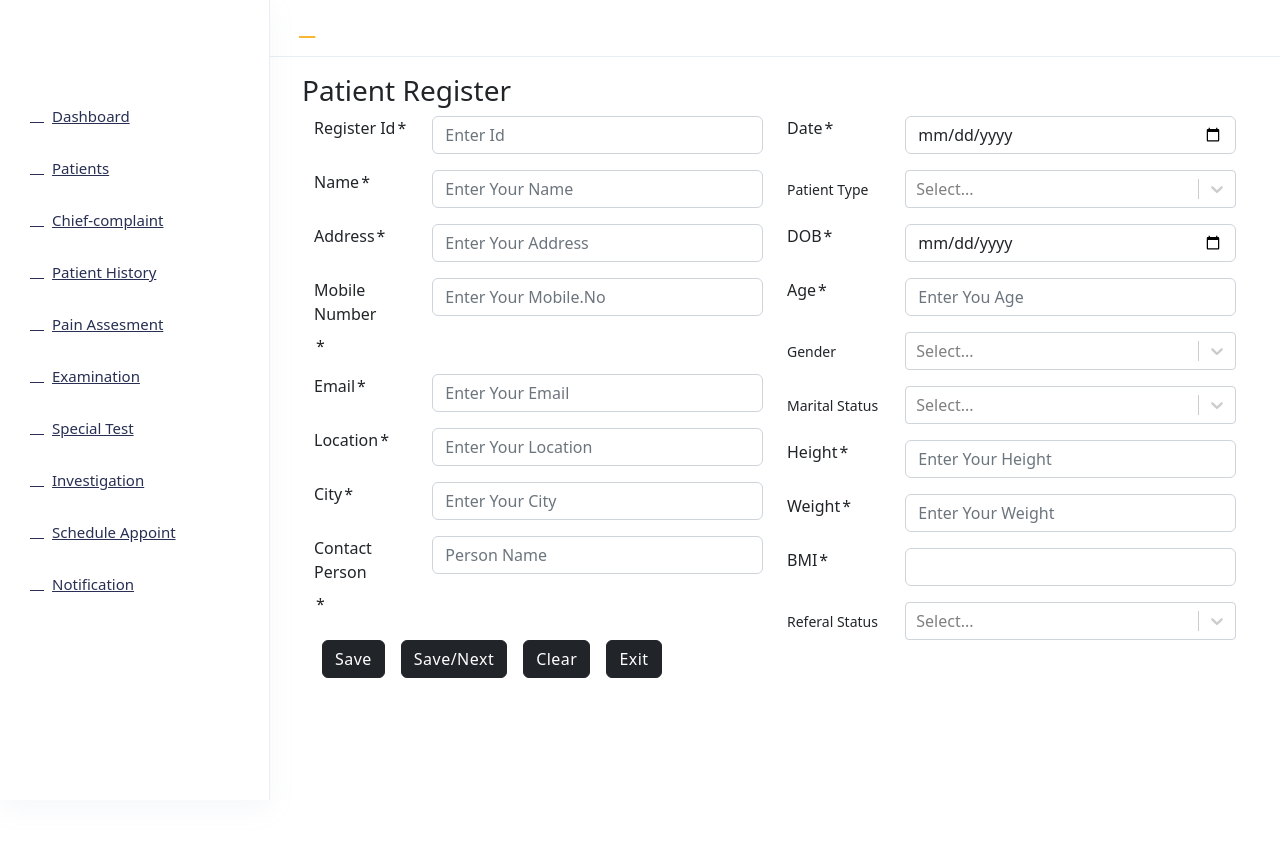
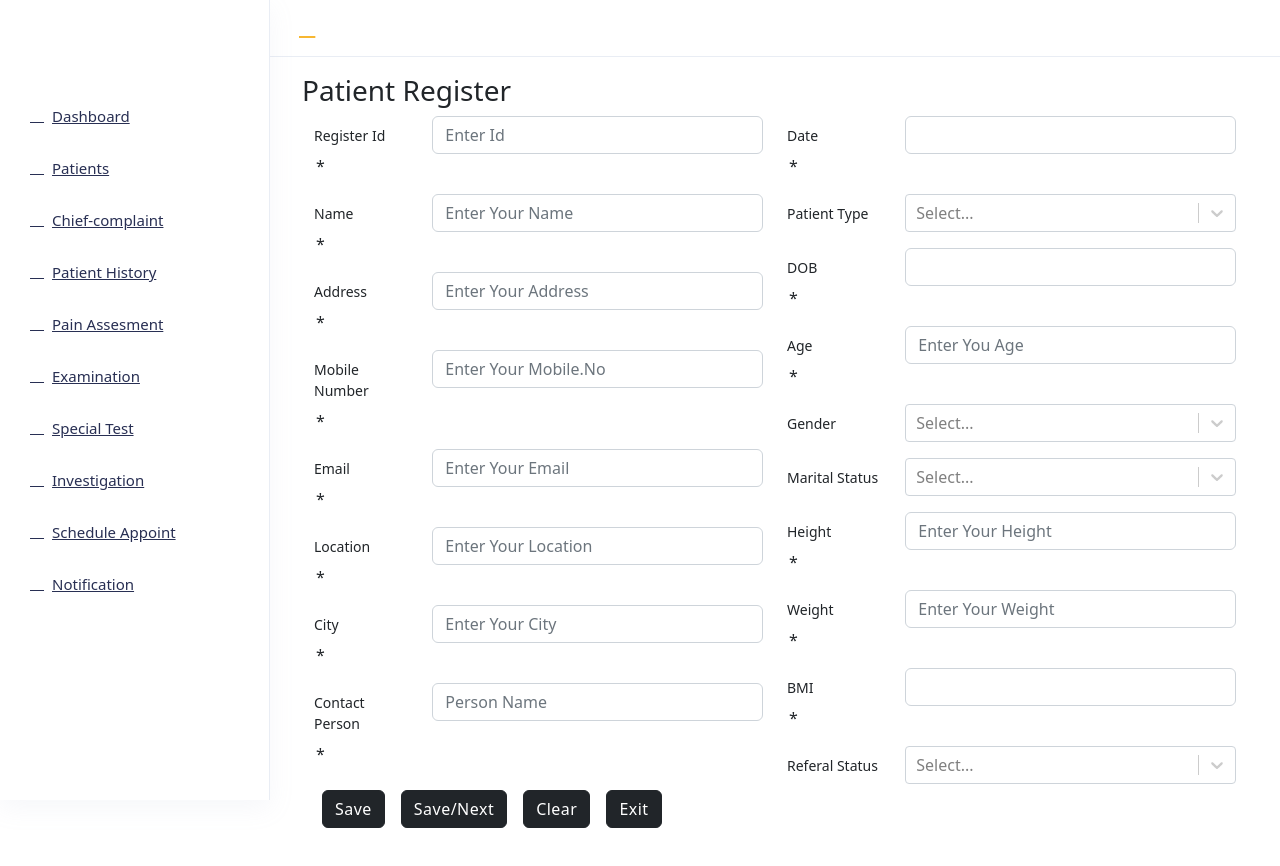
Before and after one commit to pg006/Smartphysio, a React (Create React App) app: page /patients/patientregister in a window 1280 px wide. Shown: the top 866 px of the page. Built offline with nearby package versions, Linux system fonts and the light colour scheme.

Commit message:
- CustomInput changes

```diff
--- a/src/Common/CustomInput/CustomInput.js
+++ b/src/Common/CustomInput/CustomInput.js
@@ -26,14 +26,14 @@ const CustomInput = (props) => {
     required,
     instruction,
   } = props;
-// console.log(props,"prop");
+  // console.log(props,"prop");
   return (
     <React.Fragment>
       <Form>
         <Form.Group>
           <Row className="mb-3">
             <Col lg={3}>
-              <label>{label ? label : name}</label>
+              <Form.Label>{label ? label : name}</Form.Label>
               {required ? (
                 <span
                   style={{
@@ -49,10 +49,10 @@ const CustomInput = (props) => {
               ) : null}
             </Col>
             <Col lg={9}>
-              <input
+              <Form.Control
                 name={name}
                 placeholder={placeholder}
-                type={type}
+                type={`text ${type}`}
                 maxLength={maxLength}
                 minLength={minLength}
                 className={`form-control ${className}`}
@@ -65,16 +65,16 @@ const CustomInput = (props) => {
                 onBlur={onBlur}
                 value={value}
                 style={style}
-                // invalid={
-                //   required && errors && touched && errors[name] && touched[name]
-                //     ? true
-                //     : false
-                // }
+                invalid={
+                  required && errors && touched && errors[name] && touched[name]
+                    ? true
+                    : false
+                }
               />
             </Col>
           </Row>
           {required && touched && errors && touched[name] && errors[name] ? (
-            <Form.Feedback type="invalid">{errors[name]}</Form.Feedback>
+            <Form.Control.Feedback type="invalid">{errors[name]}</Form.Control.Feedback>
           ) : instruction ? (
             <div className="instruction" >
               <span>{instruction}</span>
--- a/src/pages/Patients/PatientRegister/PatientRegister.js
+++ b/src/pages/Patients/PatientRegister/PatientRegister.js
@@ -23,24 +23,25 @@ const PatientRegister = () => {
     };
 
     const validationSchema = Yup.object({
-        // registerid: Yup.string().required("Please Enter Your Register Id"),
-        // name: Yup.string().required("Please Enter Your Name"),
-        // address: Yup.string().required("Please Enter Your Address"),
-        // mobilenumber: Yup.string()
-        // .max(10)
-        // .required("Please Enter Your Mobile.No"),
-        // email: Yup.string()
-        // .email("Must be a valid Email")
-        // .max(50)
-        // .required("Please Enter Your Email Address"),
-        // location: Yup.string().required("Please Enter Your Location "),
-        // city: Yup.string().required("Enter Your City"),
-        // contactperson: Yup.string().required("Please Enter Person Name"),
-        // age: Yup.string().required("Please Enter Your Age"),
-        // height: Yup.string().required("Please Enter Your Height"),
-        // weight: Yup.string().required("Please Enter Your Weight"),
-        // bmi: Yup.string().required("Enter Your BMI"),
+        registerid: Yup.string().required("Please Enter Your Register Id"),
+        name: Yup.string().required("Please Enter Your Name"),
+        address: Yup.string().required("Please Enter Your Address"),
+        mobilenumber: Yup.string()
+            .max(10)
+            .required("Please Enter Your Mobile.No"),
+        email: Yup.string()
+            .email("Must be a valid Email")
+            .max(50)
+            .required("Please Enter Your Email Address"),
+        location: Yup.string().required("Please Enter Your Location "),
+        city: Yup.string().required("Enter Your City"),
+        contactperson: Yup.string().required("Please Enter Person Name"),
+        age: Yup.string().required("Please Enter Your Age"),
+        height: Yup.string().required("Please Enter Your Height"),
+        weight: Yup.string().required("Please Enter Your Weight"),
+        bmi: Yup.string().required("Enter Your BMI"),
     });
+
     const onSubmit = (values) => {
         console.log("values", values);
         resetForm()
@@ -63,6 +64,8 @@ const PatientRegister = () => {
         validationSchema,
         onSubmit
     });
+    console.log(errors);
+
 
 
     return (
```
Also changed, not shown: 1 other file (tests, documents, lock files or other folders).
